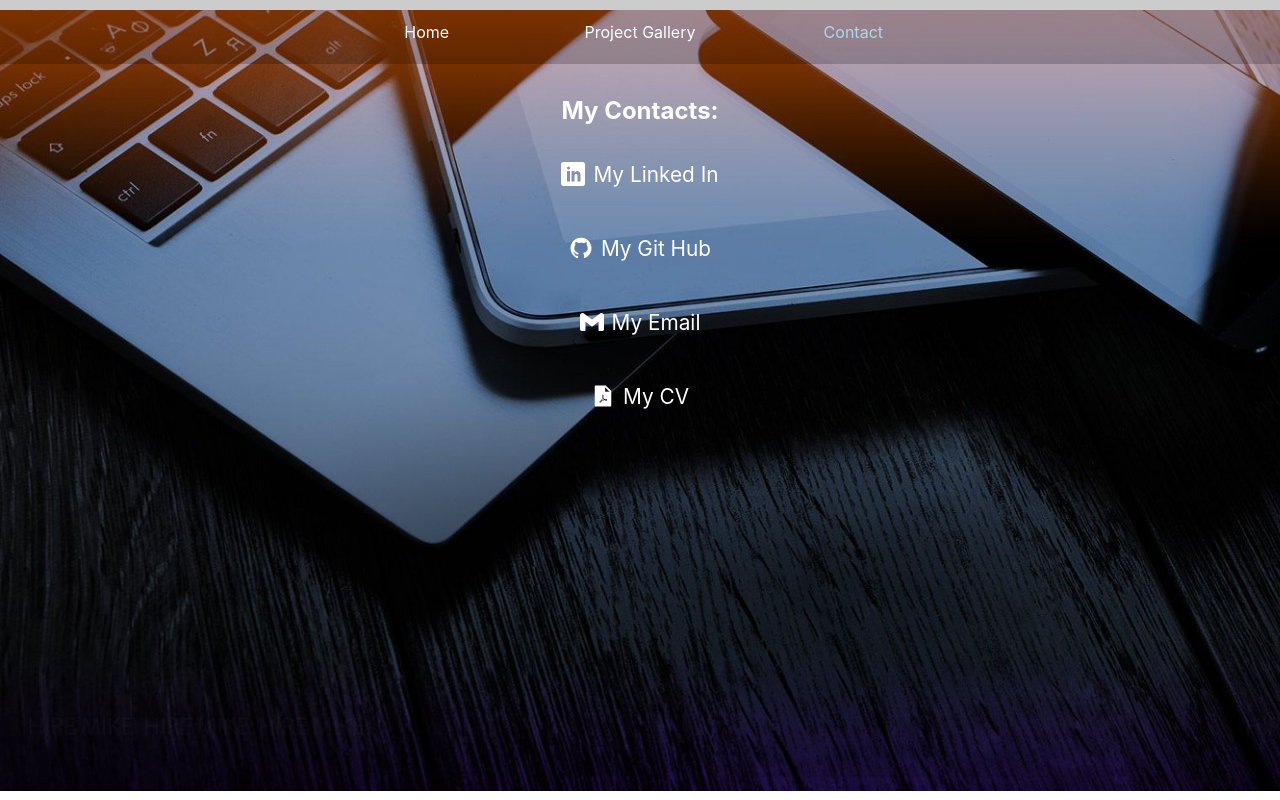
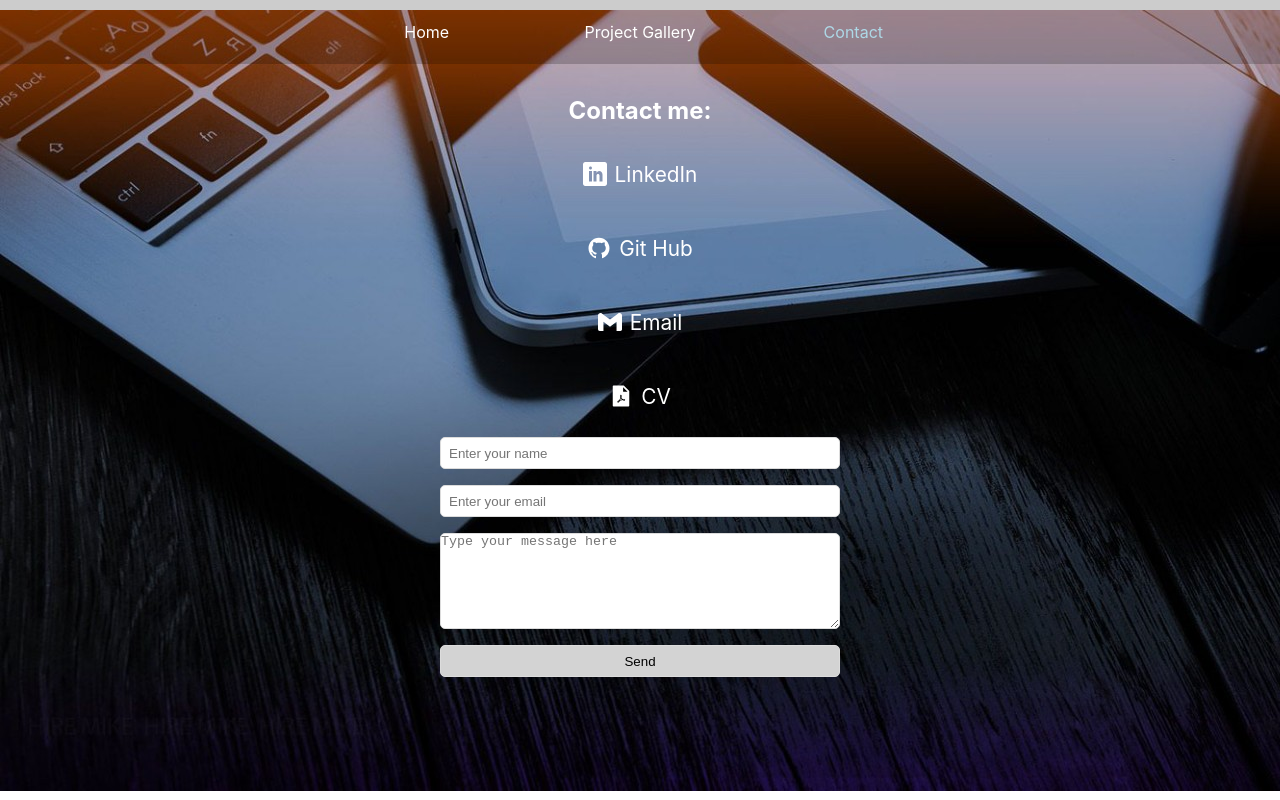
Before and after one commit to SashaK2609/React-Portfolio, a React (Create React App) app: page /contact in a window 1280 px wide. Built offline with nearby package versions, Linux system fonts and the light colour scheme; the HTML template or start-up script is replaced by a standard one.

Commit message:
added and styled Contact Form component

```diff
--- a/package.json
+++ b/package.json
@@ -3,9 +3,12 @@
   "version": "0.1.0",
   "private": true,
   "dependencies": {
+    "@emailjs/browser": "^3.10.0",
     "@testing-library/jest-dom": "^5.16.5",
     "@testing-library/react": "^13.4.0",
     "@testing-library/user-event": "^13.5.0",
+    "bootstrap": "^5.2.3",
+    "emailjs": "^4.0.1",
     "react": "^18.2.0",
     "react-dom": "^18.2.0",
     "react-icons": "^4.8.0",
--- /dev/null
+++ b/src/components/ContactForm.js
@@ -0,0 +1,32 @@
+import React, { useRef } from 'react';
+import emailjs from '@emailjs/browser';
+import "../styles/ContactForm.css";
+
+function ContactForm () {
+	const form = useRef();
+
+	const sendEmail = (e) => {
+		e.preventDefault();
+
+		emailjs.sendForm('service_lxcrq3b', 'template_ikx9fmy', form.current, 'RwKthIeRslk1hdQte')
+		  .then((result) => {
+				console.log(result.text);
+				e.target.reset();
+		  }, (error) => {
+				console.log(error.text);
+		  });
+	 };
+
+	return (
+		<div className='contact-wrapper'>
+			<form className="contact-form" ref={form} onSubmit={sendEmail}>
+				<input className="contact-input" type="text" name="user_name" placeholder="Enter your name"/>
+				<input className="contact-input" type="email" name="user_email" placeholder="Enter your email"/>
+				<textarea className="contact-text" name="message" cols="30" rows="10" placeholder="Type your message here"/>
+				<input className="contact-btn" type="submit" value="Send"/>
+			</form>
+		</div>
+	)
+}
+
+export default ContactForm;
--- a/src/pages/Contact.js
+++ b/src/pages/Contact.js
@@ -4,6 +4,7 @@ import { AiOutlineGithub } from "react-icons/ai"
 import { ImLinkedin } from "react-icons/im"
 import { SiGmail } from "react-icons/si"
 import { AiFillFilePdf } from "react-icons/ai"
+import ContactForm from "../components/ContactForm";
 import "../styles/Contact.css"
 
 
@@ -11,31 +12,32 @@ function Contact() {
 	return(
 		<section className="contact">
 			<ul className="contacts">
-				<h1>My Contacts:</h1>
+				<h1>Contact me:</h1>
 				<li>
 					<Link className="contact-link" to="#"><ImLinkedin className="contact-icon">
 						</ImLinkedin>
-						My Linked In
+						LinkedIn
 					</Link>
 				</li>
 				<li>
 					<Link className="contact-link" to="#">
 						<AiOutlineGithub className="contact-icon"></AiOutlineGithub>
-						My Git Hub
+						Git Hub
 					</Link>
 				</li>
 				<li>
-					<Link className="contact-link" to="mailto:sDekaiper@gmail.com">
+					<Link className="contact-link" to="mailto:s.dekaiper@gmail.com">
 						<SiGmail className="contact-icon"></SiGmail>
-							My Email
+							Email
 					</Link>
 				</li>
 				<li>
 					<Link className="contact-link" to="../../public/CV-Sasha-Zhyliuk-short.pdf" download>
 							<AiFillFilePdf className="contact-icon"></AiFillFilePdf>
-							My CV
+							CV
 					</Link>
 				</li>
+				<ContactForm />
 			</ul>
 		</section>
 	)
--- a/src/styles/Contact.css
+++ b/src/styles/Contact.css
@@ -3,6 +3,7 @@
 	height: 100%;
 	display: flex;
 	justify-content: center;
+	padding-bottom: 1rem;
 }
 
 .contacts {
--- /dev/null
+++ b/src/styles/ContactForm.css
@@ -0,0 +1,56 @@
+.contact-wrapper {
+	width: 400px;
+}
+
+.contact-form {
+	display: flex;
+	align-items: flex-start;
+	flex-direction: column;
+	width: 100%;
+	font-size: 1em;
+}
+
+input {
+	margin-top: 1rem;
+	color: black;
+	border-radius: 5px;
+	border: 1px solid rgb(220, 220, 220);
+}
+
+.contact-input {
+	width: 100%;
+	height: 2rem;
+	padding: 0.5rem;
+	outline: none;
+
+}
+
+.contact-input:focus {
+	border: 2px solid lightblue;
+}
+
+.contact-text {
+	max-width: 100%;
+	min-width: 100%;
+	width: 100%;
+	max-height: 6rem;
+	margin-top: 1rem;
+	outline: none;
+	border-radius: 5px;
+	border: 1px solid rgb(220, 220, 220);
+}
+
+.contact-text:focus {
+	border: 2px solid lightblue;
+}
+
+.contact-btn {
+	width: 100%;
+	height: 2rem;
+	background-color: lightgray;
+}
+
+.contact-btn:hover {
+	cursor: pointer;
+	background-color: lightblue;
+}
```
Also changed, not shown: 1 other file (tests, documents, lock files or other folders).
